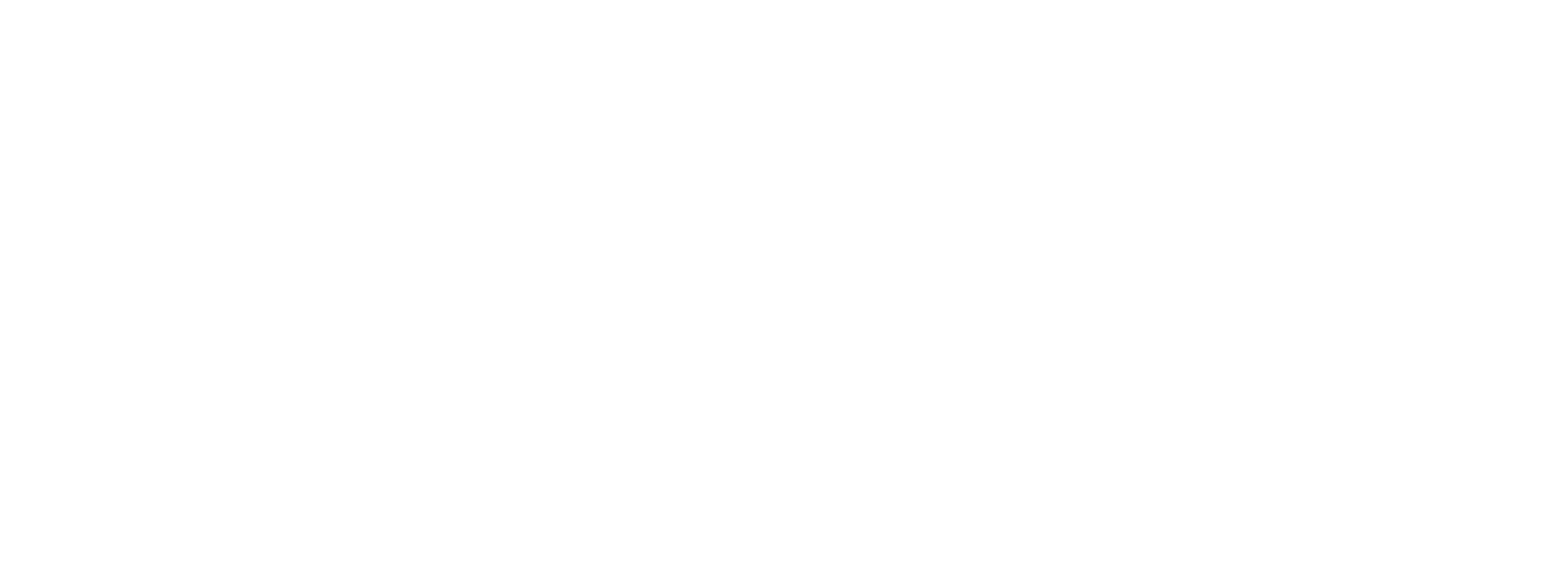
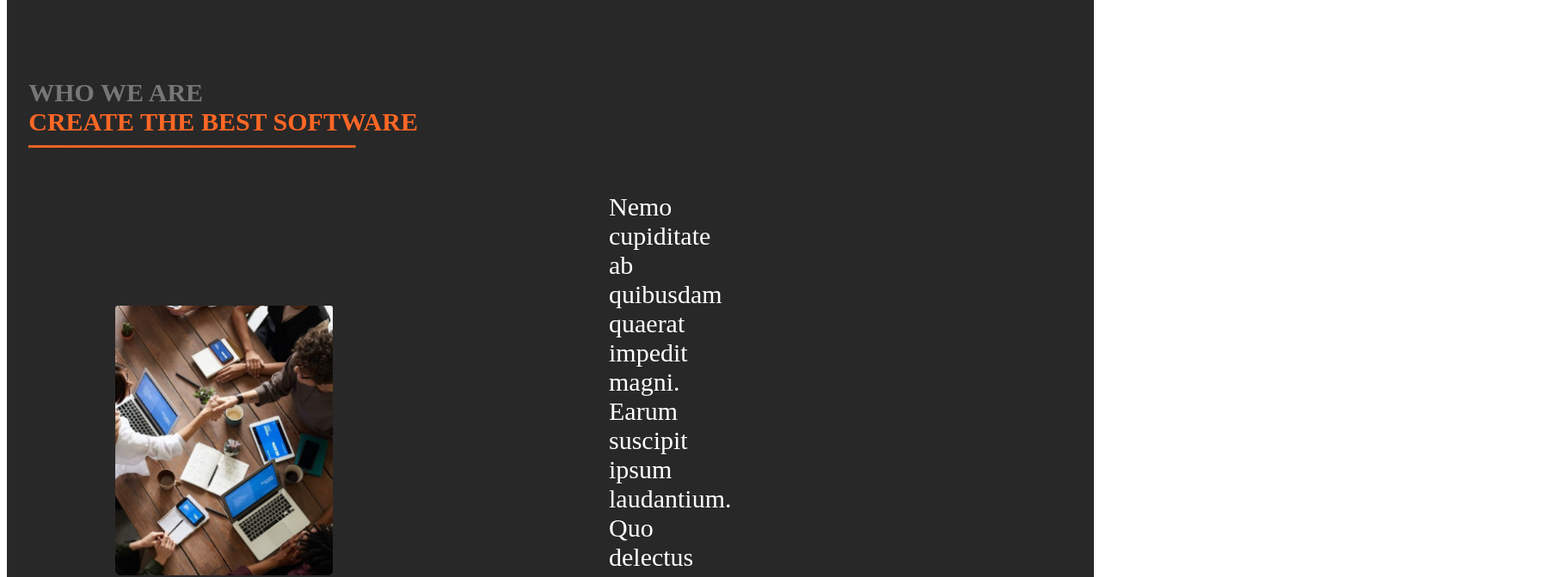
Before and after one commit to VmSoftwareSolution/WebSite_VM_SOFTWARE, an Angular app: page / in a window 1280 px wide. Shown: the part 860-1532 px from the top of the page at 86% size, 1814 px wide, since content can reach past the window. Before the commit the page ends 829 px from the top, so only its background shows below. Built offline with nearby package versions, Linux system fonts and the light colour scheme.

Commit message:
feature about was created

```diff
--- /dev/null
+++ b/src/app/about/about.component.css
@@ -0,0 +1,68 @@
+body, html {
+    margin: 0;
+    padding: 0;
+    width: 100%;
+    height: auto;
+}
+
+.container {
+    position: relative;
+    margin: 0;
+    padding: 0;
+    display: flex;
+    flex-direction: column;
+    background-color: rgba(41, 40, 40, 1);
+}
+
+
+/* Text */
+
+h1 {
+    color:rgba(119, 119, 119, 1);
+    margin-left: 2%;
+    font-size: 30px;
+    margin-bottom: 0;
+    margin-top: 130px;
+}
+
+h2 {
+    color: rgba(255, 103, 37, 1);
+    margin-left: 2%;
+    font-size: 30px;
+    margin-top: 0;
+    margin-bottom: 0;
+}
+
+p{
+    position: absolute;
+    color: white;
+    margin-left:700px;
+    margin-right: 500px;
+    margin-top: -450px;
+    font-size: 30px;
+}
+
+.line{
+    color: rgba(255, 103, 37, 1);
+    font-size: 40px;
+    margin-top: -30px;
+}
+
+/* image */
+.image{
+    margin-top: 180px;
+    width: 20%;
+    margin-left: 10%;
+    object-fit: cover;
+}
+
+
+.square {
+    position: absolute;
+    top: 1310px;
+    left: 50px;
+    width: 1750px;
+    height: 655px;
+    border: 3px solid rgba(255, 103, 37, 1);
+    background-color: transparent;
+}
--- /dev/null
+++ b/src/app/about/about.component.html
@@ -0,0 +1,27 @@
+<!DOCTYPE html>
+<html lang="en">
+    <body class="container">
+        <div>
+            <h1> WHO WE ARE</h1>
+            <h2>CREATE THE BEST SOFTWARE</h2>
+            <h1 class="line">___________________</h1>
+        </div>
+        <div>
+            <img src="images/about/about.png" class="image">
+            <p>
+                Nemo cupiditate ab quibusdam quaerat impedit magni.
+                Earum suscipit ipsum laudantium. Quo delectus est. Maiores
+                voluptas ab sit natus veritatis ut. Debitis nulla cumque
+                veritatis. Sunt suscipit voluptas ipsa in tempora esse soluta
+                sint aliquam rhoncus elit.
+
+                Nemo cupiditate ab quibusdam quaerat impedit magni.
+                Earum suscipit ipsum laudantium. Quo delectus est. Maiores
+                voluptas ab sit natus veritatis ut. Debitis nulla cumque
+                veritatis. Sunt suscipit voluptas ipsa in tempora esse soluta
+                sint aliquam rhoncus elit.
+            </p>
+        </div>
+        <div class="square"></div>
+    </body>
+</html>
--- a/src/app/home/home.component.css
+++ b/src/app/home/home.component.css
@@ -3,7 +3,6 @@
     padding: 0;
     width: 100%;
     height: auto;
-    overflow-x: hidden;
 }
 .container {
     position: relative;
--- a/src/app/home/home.component.html
+++ b/src/app/home/home.component.html
@@ -1,11 +1,6 @@
 <app-navbar></app-navbar>S
 <!DOCTYPE html>
 <html lang="en">
-<head>
-  <meta charset="UTF-8">
-  <meta name="viewport" content="width=device-width, initial-scale=1.0">
-  <title>Document</title>
-</head>
   <body>
     <div class="container">
       <img src="images/home/Image-center-home.png" alt="Imagen izquierda" class="image-left">
@@ -16,7 +11,9 @@
         <img src="images/home/Image-righ-home.png" alt="Imagen derecha" class="image-right">
       </div>
     </div>
-
-
+    <app-about></app-about>
   </body>
 </html>
+
+<head>
+</head>
```
Also changed, not shown: src/app/about/about.component.ts (added, +12 -0 lines), src/app/home/home.component.ts (+6 -1 lines), public/images/about/about.png (added), 1 other file (tests, documents, lock files or other folders). Lines whose indentation alone changed are shown as unchanged.
